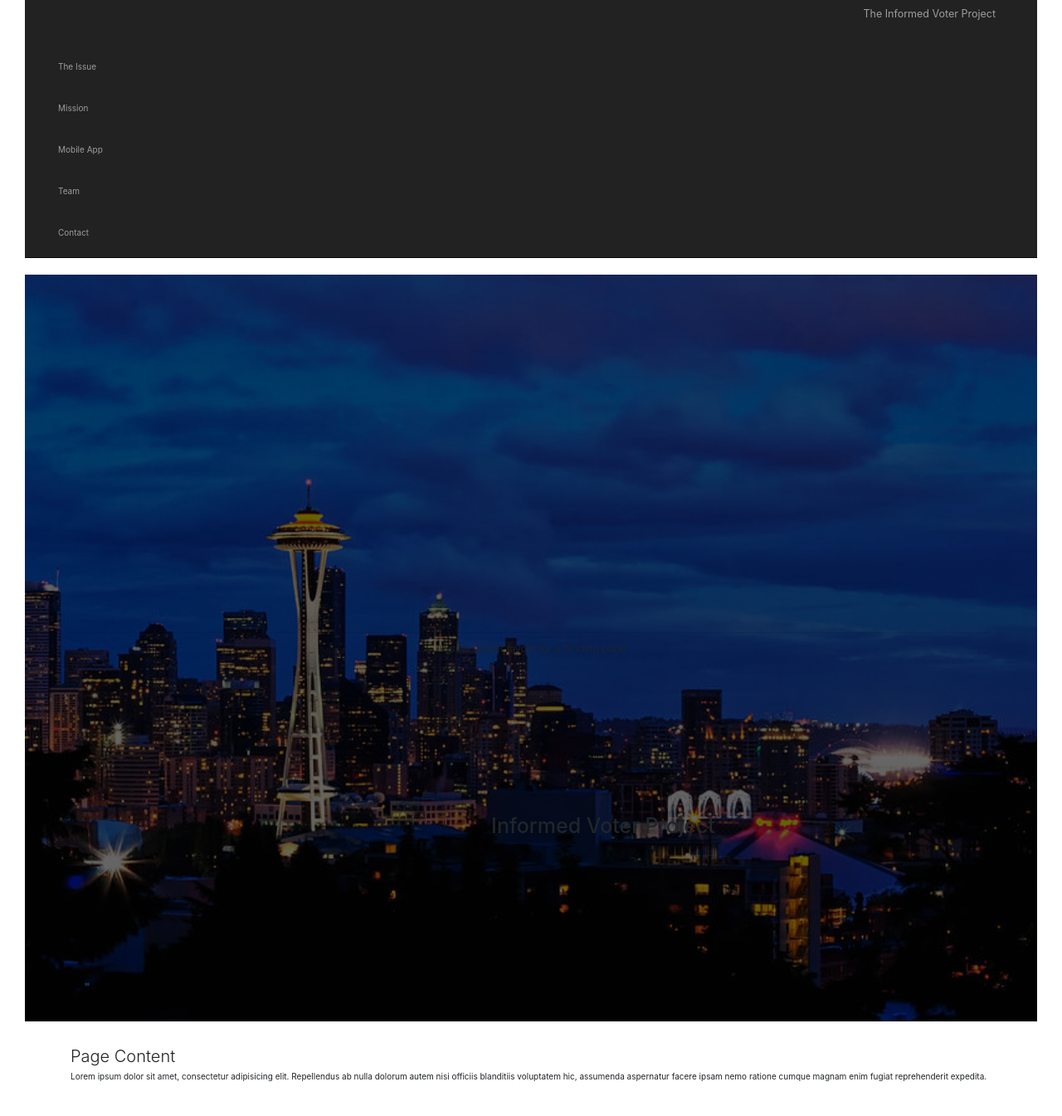
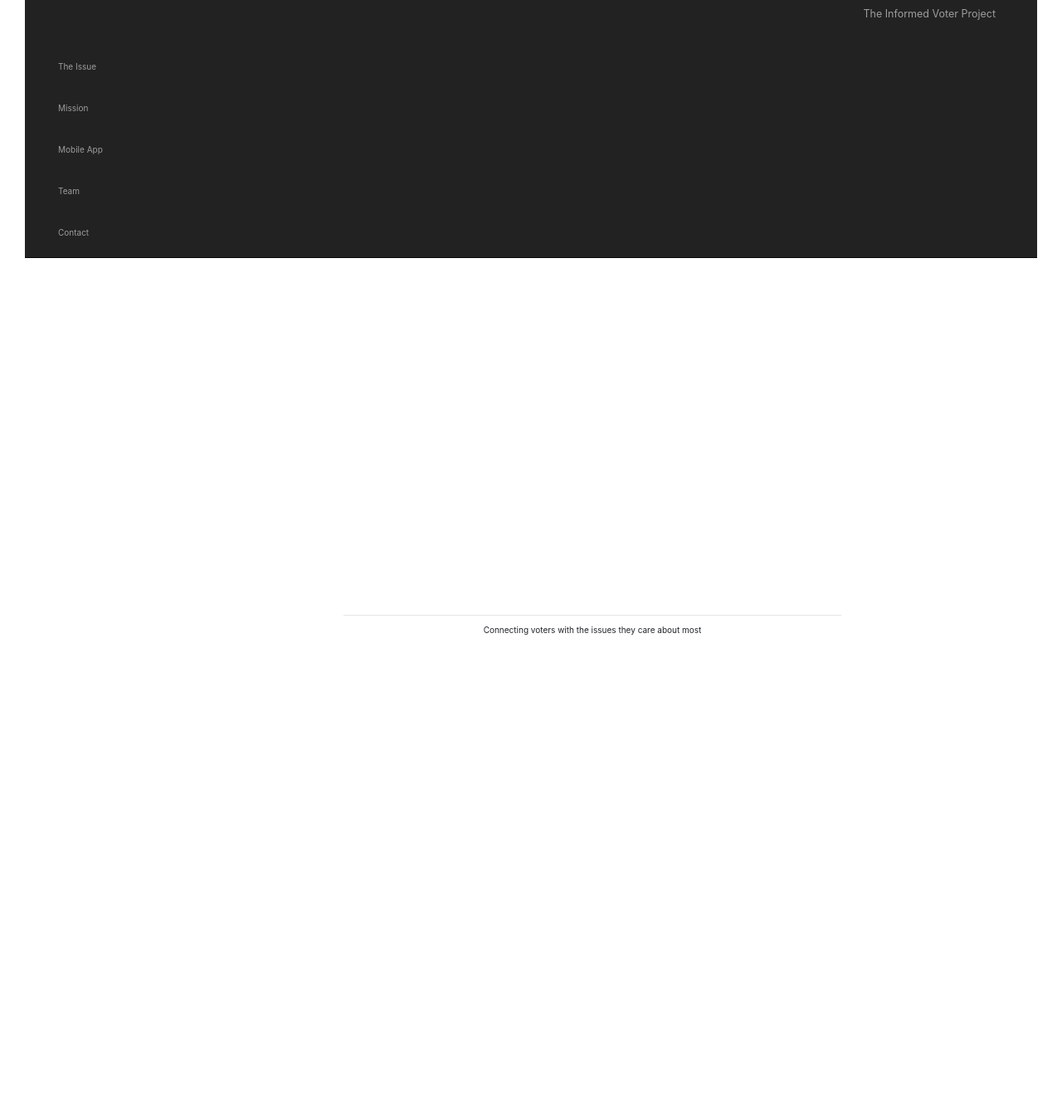
Before and after one commit to The-Informed-Voter-Project/website.github.io, a Jekyll site: the page built from index.html, in a window 1280 px wide. Shown: the whole page at 83% size. Built offline with Jekyll 4.4.1, drawn with Linux system fonts in a browser that asks for light colours; after the commit the page ends 900 px from its top, so only the background shows below that.

Commit message:
Update index.html

```diff
--- a/index.html
+++ b/index.html
@@ -14,23 +14,16 @@
     <link rel="stylesheet" href="https://stackpath.bootstrapcdn.com/bootstrap/4.3.1/css/bootstrap.min.css" integrity="sha384-ggOyR0iXCbMQv3Xipma34MD+dH/1fQ784/j6cY/iJTQUOhcWr7x9JvoRxT2MZw1T" crossorigin="anonymous">
 </head>
 <body>
-{% include navigation.html %}
-<header class="masthead">
-  <div class="container h-100">
-    <div class="row h-100 align-items-center">
-      <div class="col-12 text-center">
-        <h1 class="welcome-text">Informed Voter Project</h1>
-        <hr>
-        <p class="lead">A great starter layout for a landing page</p>
+    <header>
+      <div class="wrapper">
+          {% include navigation.html %}
       </div>
-    </div>
-  </div>
-</header>
-
-<!-- Page Content -->
-<section class="py-5">
-  <div class="container">
-    <h2 class="font-weight-light">Page Content</h2>
-    <p>Lorem ipsum dolor sit amet, consectetur adipisicing elit. Repellendus ab nulla dolorum autem nisi officiis blanditiis voluptatem hic, assumenda aspernatur facere ipsam nemo ratione cumque magnam enim fugiat reprehenderit expedita.</p>
-  </div>
-</section>
+      <div class="welcome-text">
+           <h1>The Informed Voter Project</h1>
+          <hr>
+          <p>Connecting voters with the issues they care about most</p>
+           <a href="/app">Download the app</a>
+      </div>
+    </header>
+</body>
+</html>
```
